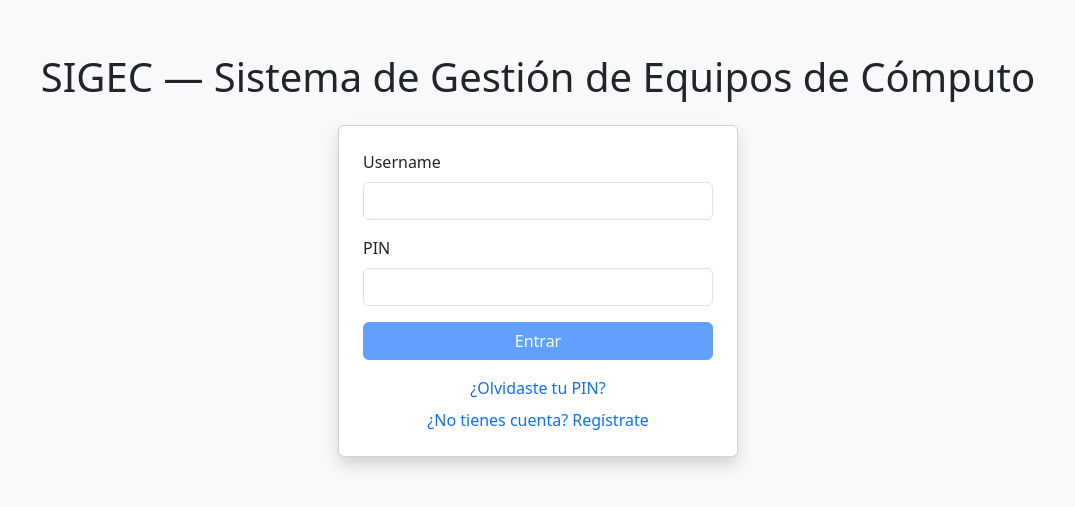
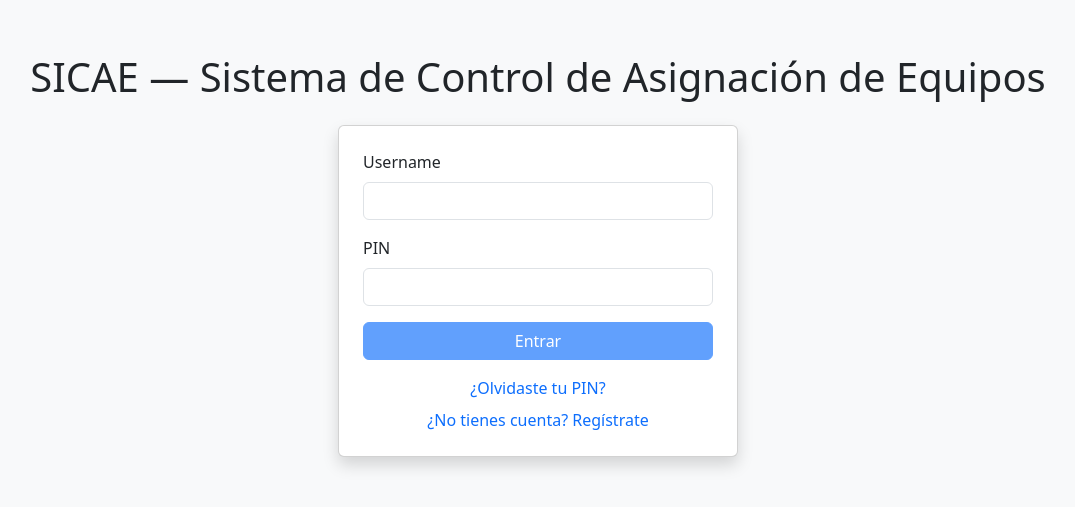
Before and after one commit to juliandrojas/Inventario-Sistemas-Petrocasinos-frontend, a React (Vite) app: page /login in a window 1280 px wide. Shown: the part 145-652 px from the top of the page, without its empty margins (102-1177 px from the left). Built offline with nearby package versions, Linux system fonts and the light colour scheme.

Commit message:
fix("Rename the page")

```diff
--- a/src/views/Login.jsx
+++ b/src/views/Login.jsx
@@ -31,7 +31,7 @@ export default function Login() {
   return (
     <div className="d-flex flex-column justify-content-center align-items-center min-vh-100 bg-light">
       <h1 className="text-center mb-4">
-        SIGEC — Sistema de Gestión de Equipos de Cómputo
+        SICAE — Sistema de Control de Asignación de Equipos
       </h1>
       <div className="card shadow" style={{ width: "100%", maxWidth: "400px" }}>
         <form className="card-body p-4" onSubmit={handleSubmit}>
```
